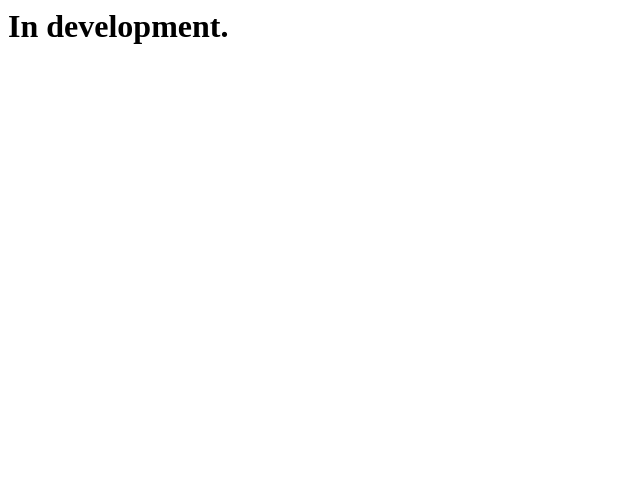
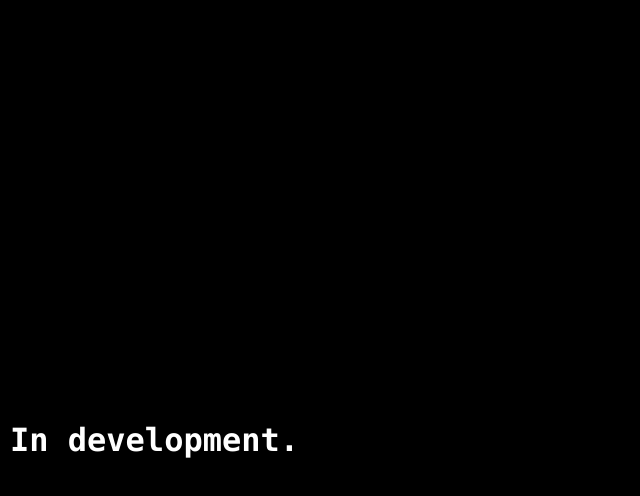
Before and after one commit to FilipyStudy/sentimental_analyses, a plain HTML site: page webpage/index.html in a window 1280 px wide. Shown: the whole page, without its empty margins (0-640 px from the left). Drawn offline with Linux system fonts and the light colour scheme.

Commit message:
modified dockerfile, modified flask files, modified webpage files

```diff
--- a/webpage/index.html
+++ b/webpage/index.html
@@ -3,8 +3,10 @@
 		<title>
 		Sentimental Analyses tester.
 		</title>
-		<link rel="stylesheet" href="style.css">
 	</head>
+
+	<link href="style.css" rel="stylesheet" />
+
 	<body>
 		<h1>
 			In development.
--- a/webpage/style.css
+++ b/webpage/style.css
@@ -1,4 +1,13 @@
 body	{
 
-	background-color:'gray'
+	background-color: black;
 }
+
+h1	{
+	font-family: consolas;
+	color: white;
+	text-align: center;
+	position: absolute;
+	top: 50%;
+	left: 10px;
+}
```
Also changed, not shown: 5 other files.
